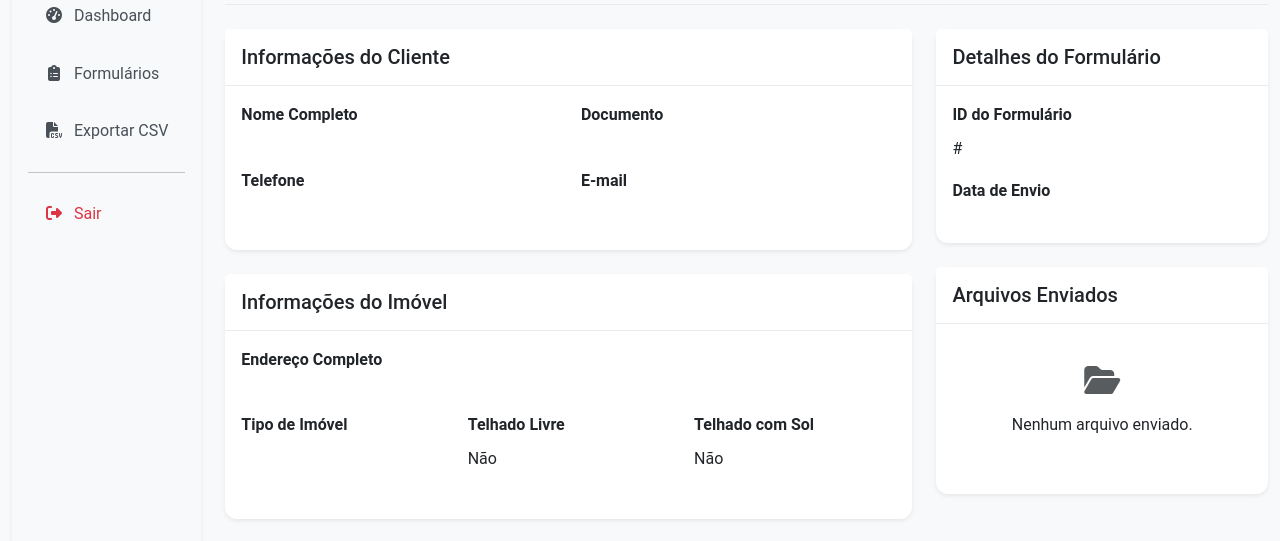
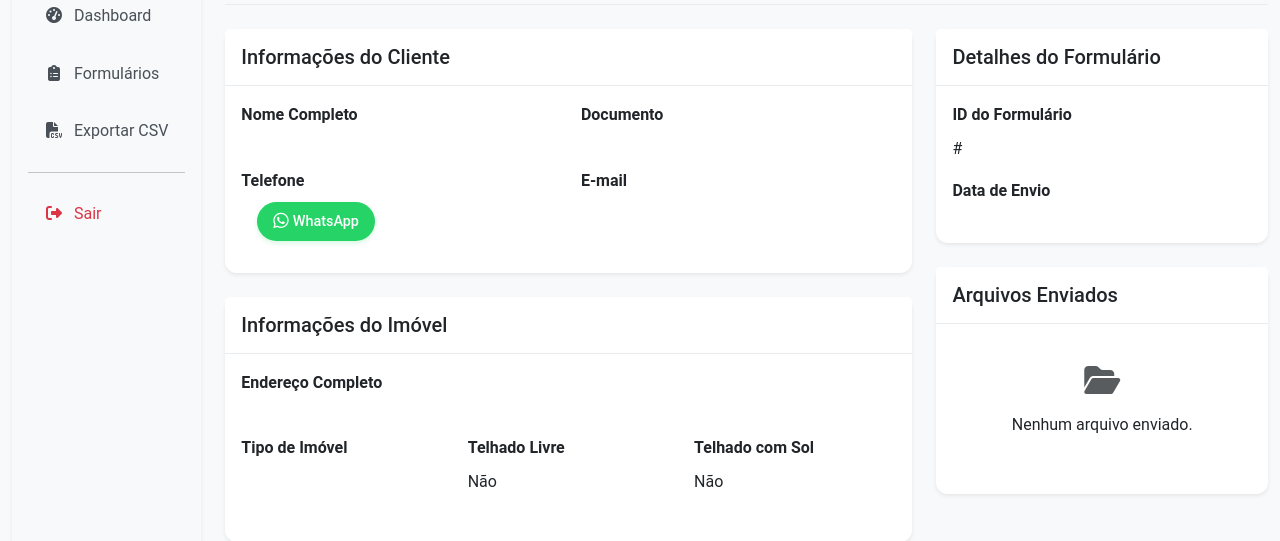
Before and after one commit to ermeson119/Projeto_solar, a Flask app: template app/templates/admin/visualizar_formulario.html in a window 1280 px wide. Shown: the part 188-729 px from the top of the page. Run offline with Flask 3, Linux system fonts and the light colour scheme; the template is opened without the code that fills it, so the values that code supplies are empty.

Commit message:
feat: adicionado botao Whatsapp para facilitar contato.

```diff
--- /dev/null
+++ b/app/static/css/detalhes_formulario.css
@@ -0,0 +1,30 @@
+
+/* Botao Whatsapp */
+.whatsapp-btn {
+    display: inline-flex;
+    align-items: center;
+    padding: 0.5rem 1rem;
+    background-color: #25D366;
+    color: white;
+    border-radius: 50px;
+    text-decoration: none;
+    font-size: 0.9rem;
+    font-weight: 500;
+    transition: all 0.3s ease;
+    box-shadow: 0 2px 5px rgba(37, 211, 102, 0.2);
+}
+
+.whatsapp-btn:hover {
+    background-color: #128C7E;
+    color: white;
+    transform: translateY(-2px);
+    box-shadow: 0 4px 8px rgba(37, 211, 102, 0.3);
+}
+
+.whatsapp-btn i {
+    font-size: 1.1rem;
+}
+
+.whatsapp-btn span {
+    display: inline-block;
+}
--- a/app/templates/admin/visualizar_formulario.html
+++ b/app/templates/admin/visualizar_formulario.html
@@ -1,6 +1,10 @@
 {% extends "base.html" %}
 
 {% block title %}SolarForms - Visualizar Formulário{% endblock %}
+
+{% block extra_css %}
+<link rel="stylesheet" href="{{ url_for('static', filename='css/detalhes_formulario.css') }}">
+{% endblock %}
 
 {% block content %}
 <div class="admin-container py-4">
@@ -45,7 +49,16 @@
                                     </div>
                                     <div class="col-md-6 mb-3">
                                         <label class="form-label fw-bold">Telefone</label>
-                                        <p>{{ formulario.telefone }}</p>
+                                        <div class="d-flex align-items-center">
+                                            <p class="mb-0 me-3">{{ formulario.telefone }}</p>
+                                            <a href="https://wa.me/{{ formulario.telefone|replace('(', '')|replace(')', '')|replace('-', '')|replace(' ', '') }}"
+                                               target="_blank"
+                                               class="whatsapp-btn"
+                                               title="Iniciar conversa no WhatsApp">
+                                                <i class="fab fa-whatsapp"></i>
+                                                <span class="ms-1">WhatsApp</span>
+                                            </a>
+                                        </div>
                                     </div>
                                     <div class="col-md-6 mb-3">
                                         <label class="form-label fw-bold">E-mail</label>
```
Also changed, not shown: .bolt/config.json (deleted), 1 other file.
